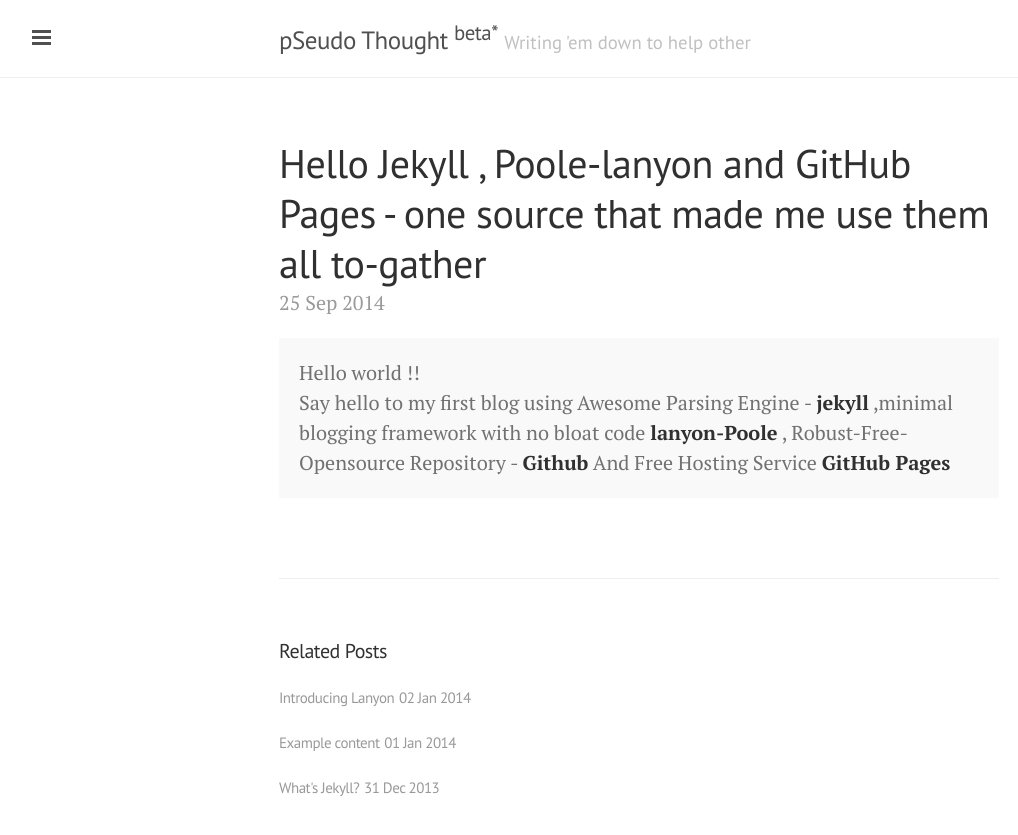
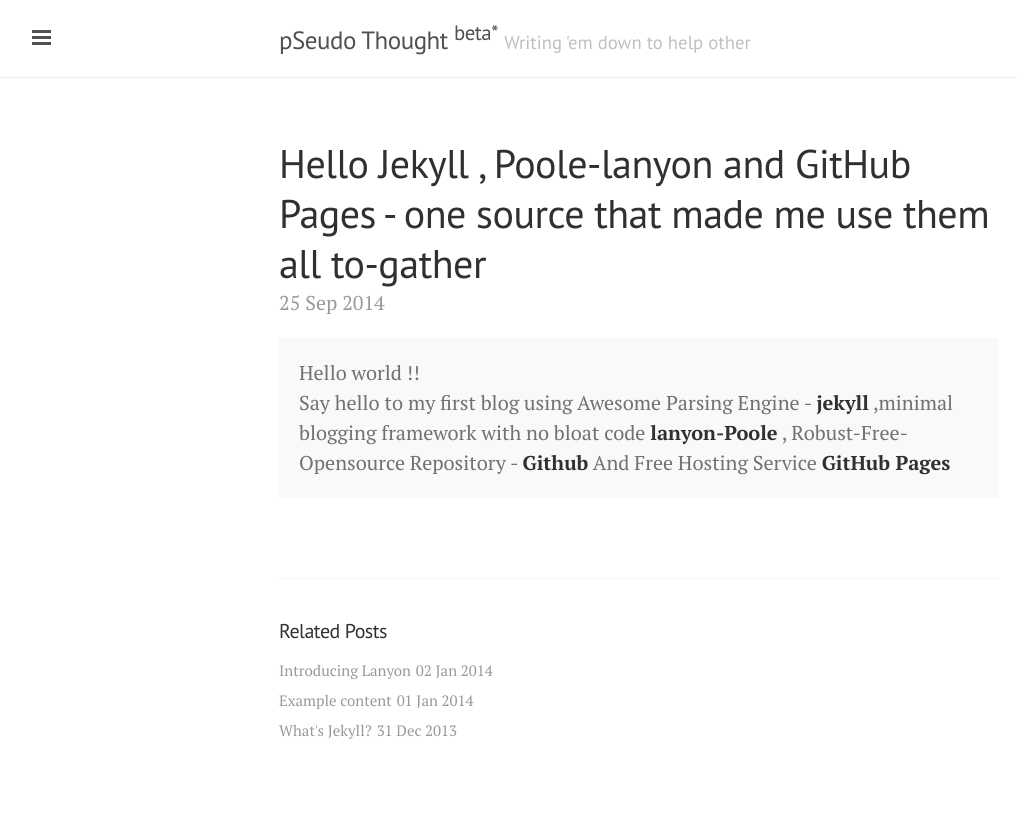
Before and after one commit to DharmeshPandav/dharmeshpandav.github.io, a Jekyll site: the page built from _posts/2014-09-25-Hello jekyll.md, in a window 1280 px wide. Shown: the top 835 px of the page, without its empty margins (1-1019 px from the left). Built offline with Jekyll 4.4.1, drawn with Linux system fonts in a browser that asks for light colours; Markdown is read by kramdown in place of the engine named in the settings.

Commit message:
changed config

```diff
--- a/_layouts/post.html
+++ b/_layouts/post.html
@@ -15,12 +15,12 @@ comments:   true
   <ul class="related-posts">
     {% for post in site.related_posts limit:3 %}
       <li>
-        <h5>
+
           <a href="{{ post.url }}">
             <small>{{ post.title }}</small>
             <small>{{ post.date | date_to_string }}</small>
           </a>
-        </h5>
+
       </li>
     {% endfor %}
   </ul>
--- a/public/css/lanyon.css
+++ b/public/css/lanyon.css
@@ -323,9 +323,9 @@ a.sidebar-nav-item:focus {
 
 /* Related posts */
 .related {
-  padding-top: 2rem;
-  padding-bottom: 2rem;
-  border-top: 1px solid #eee;
+  padding-top: 1rem;
+  padding-bottom: 1rem;
+  border-top: 1px dotted #eee;
 }
 .related-posts {
   padding-left: 0;
```
